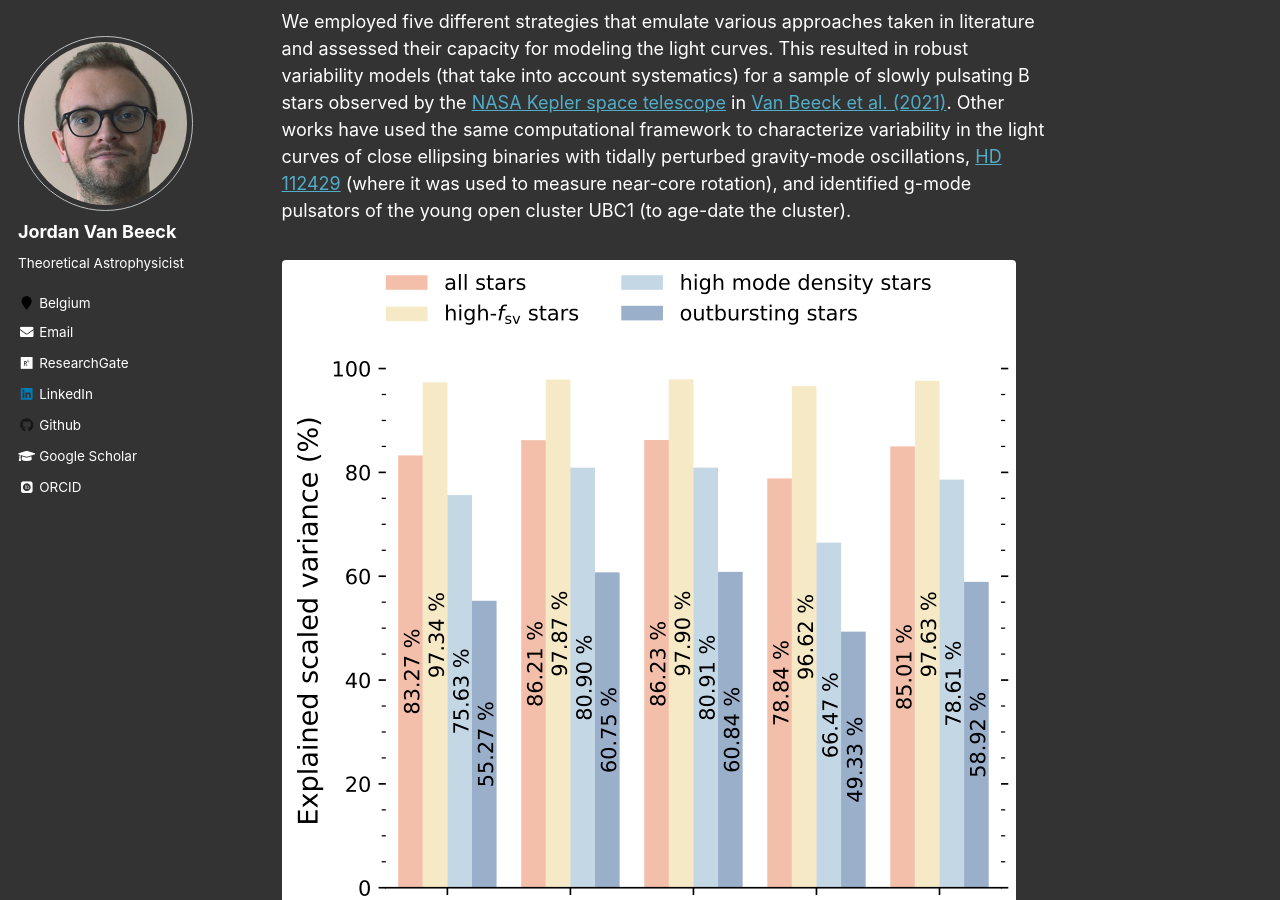
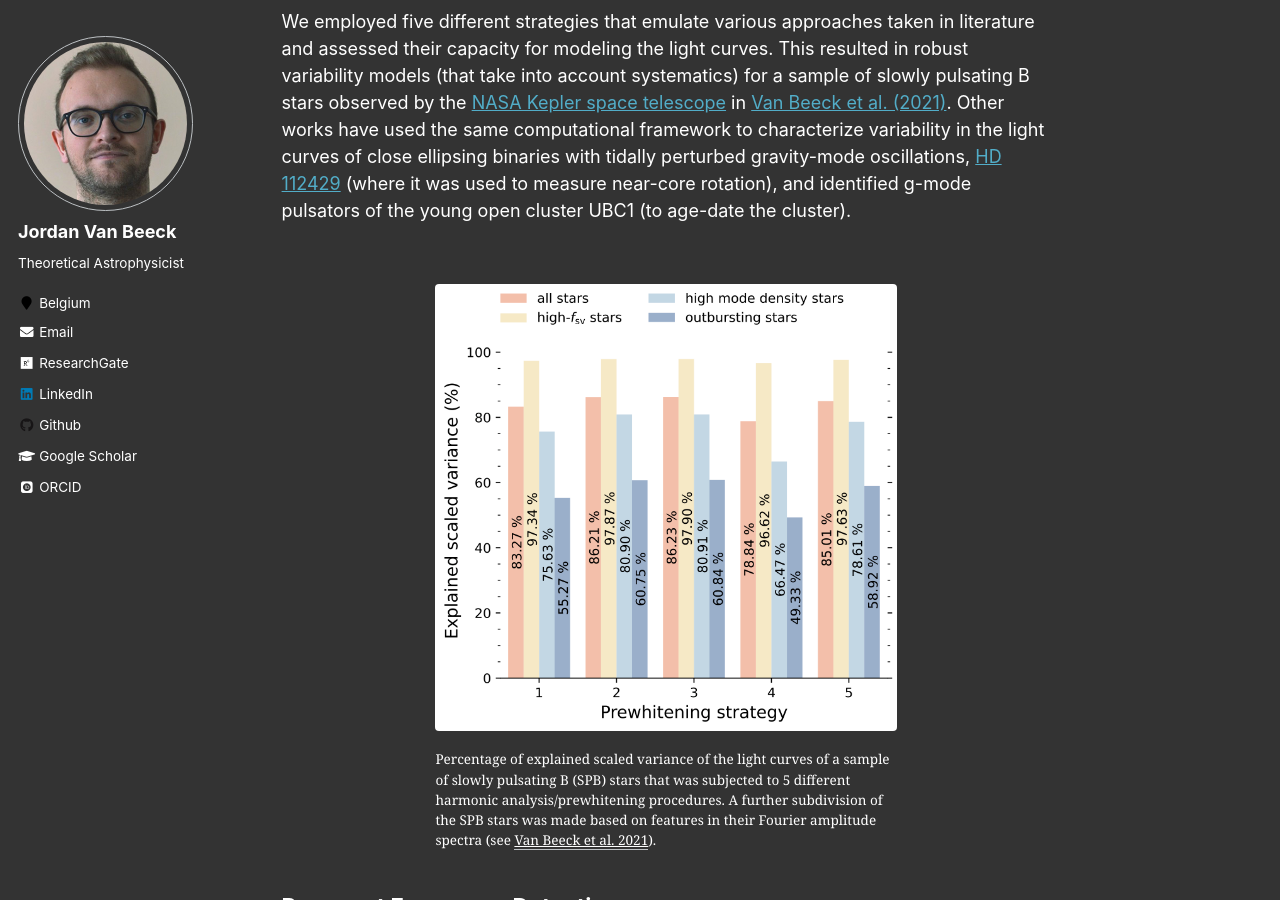
Before and after one commit to JVB11/jvb11.github.io, a Jekyll site: the page built from _research/variability_analysis.md, in a window 1280 px wide and 900 px high, scrolled down 1592 px. Built offline with Jekyll 4.4.1, drawn with Linux system fonts in a browser that asks for light colours; some web fonts are replaced; formulas are drawn with MathJax 3.

Commit message:
add margins around image

```diff
--- a/_research/variability_analysis.md
+++ b/_research/variability_analysis.md
@@ -50,7 +50,7 @@ We employed five different strategies that emulate various approaches taken in l
 This resulted in robust variability models (that take into account systematics) for a sample of slowly pulsating B stars observed by the [NASA Kepler space telescope](https://en.wikipedia.org/wiki/Kepler_space_telescope) in [Van Beeck et al. (2021)](https://www.aanda.org/articles/aa/full_html/2021/11/aa41572-21/aa41572-21.html).
 Other works have used the same computational framework to characterize variability in the light curves of close ellipsing binaries with tidally perturbed gravity-mode oscillations, [HD 112429](https://en.wikipedia.org/wiki/8_Draconis) (where it was used to measure near-core rotation), and identified g-mode pulsators of the young open cluster UBC1 (to age-date the cluster).
 
-<figure>
+<figure style="float:left; margin-right:20%; margin-left:20%; width:60%;">
   <a href="{{ '/images/research/variability_analysis/explained_scaled_variance.png' | prepend: base_path }}" class="image-popup" title="Explained Scaled Variances obtained by analyzing a sample of SPB stars using the 5 strategies embedded in NTSA.">
     <img src="{{ '/images/research/variability_analysis/explained_scaled_variance.png' | prepend: base_path }}" alt="Explained Scaled Variances obtained by analyzing a sample of SPB stars using the 5 strategies embedded in NTSA." max-width="100%">
   </a>
@@ -81,7 +81,7 @@ As an example of such variability, non-linear mode coupling theories predict tim
 Other examples include various transient astronomical events (also called transients), such as different types of ([super](https://en.wikipedia.org/wiki/Supernova))[novas](https://en.wikipedia.org/wiki/Nova) or [tidal disruption events](https://en.wikipedia.org/wiki/Tidal_disruption_event) (among others).
 It is therefore a long-term goal to include functionality in the [NTSA](https://github.com/JVB11/NTSA) framework that can detect such non-harmonic behavior.
 
-<figure>
+<figure style="float:left; margin-right:20%; margin-left:20%; width:60%;">
   <a href="{{ '/images/software/ntsa/NTSA_logo.png' | prepend: base_path }}" class="image-popup">
     <img src="{{ '/images/software/ntsa/NTSA_logo.png' | prepend: base_path }}" alt="Logo of the NTSA software suite">
   </a>
```
Also changed, not shown: _research/nonlinear_coupling.md (+1 -1 lines).
